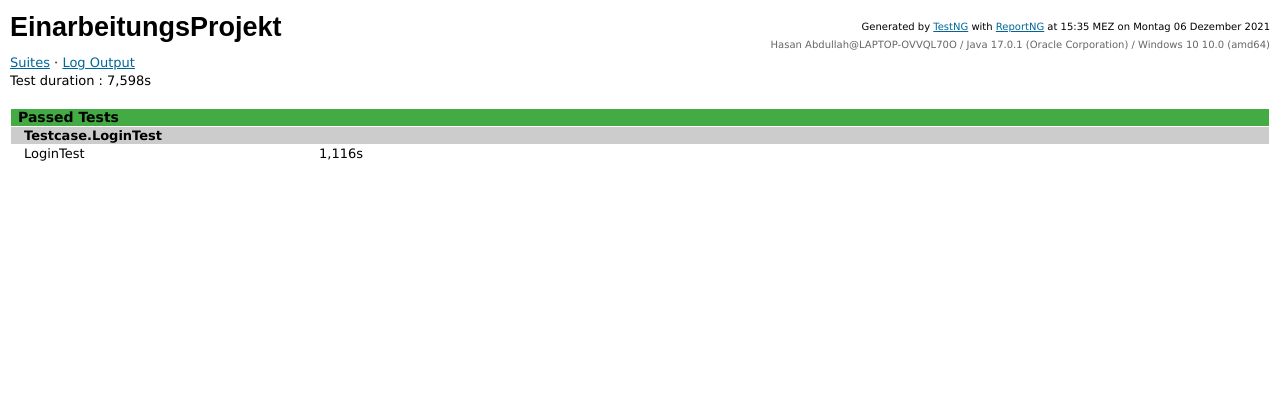
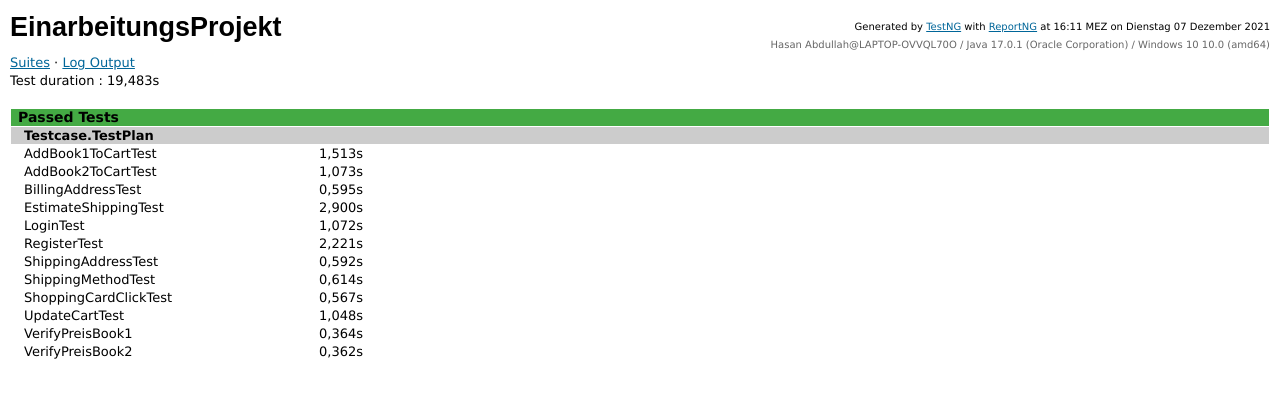
Before and after one commit to habdullahNelta/EinarbeitungsProjekt, a plain HTML site: page test-output/html/suite0_test0_results.html in a window 1280 px wide. Drawn offline with Linux system fonts and the light colour scheme.

Commit message:
report updata

```diff
--- a/test-output/html/suite0_test0_results.html
+++ b/test-output/html/suite0_test0_results.html
@@ -12,7 +12,7 @@
 <body>
 <div id="meta">
 Generated by <a href="http://www.testng.org" target="_blank">TestNG</a> with <a href="https://github.com/testng-team/reportng" target="_blank">ReportNG</a>
-at 15:35 MEZ on Montag 06 Dezember 2021
+at 16:11 MEZ on Dienstag 07 Dezember 2021
     <br/><span
     id="systemInfo">Hasan Abdullah@LAPTOP-OVVQL70O&nbsp;/&nbsp;Java 17.0.1 (Oracle Corporation)&nbsp;/&nbsp;Windows 10 10.0 (amd64)</span>
 </div>
@@ -24,7 +24,7 @@ at 15:35 MEZ on Montag 06 Dezember 2021
 </p>
 
 <p>Test duration
-    : 7,598s</p>
+    : 19,483s</p>
 
 
 
@@ -34,14 +34,179 @@ at 15:35 MEZ on Montag 06 Dezember 2021
             <th colspan="3" class="header passed">Passed Tests</th>
         </tr>
             <tr>
-                <td class="group" colspan="3">Testcase.LoginTest</td>
+                <td class="group" colspan="3">Testcase.TestPlan</td>
             </tr>
+    <tr>
+        <td class="method">
+                AddBook1ToCartTest
+        </td>
+        <td class="duration">
+            1,513s
+        </td>
+        <td class="result">
+            <!-- Display the dependencies for skipped test methods -->
+
+
+            <!-- Show logger output for the test -->
+
+        </td>
+    </tr>
+    <tr>
+        <td class="method">
+                AddBook2ToCartTest
+        </td>
+        <td class="duration">
+            1,073s
+        </td>
+        <td class="result">
+            <!-- Display the dependencies for skipped test methods -->
+
+
+            <!-- Show logger output for the test -->
+
+        </td>
+    </tr>
+    <tr>
+        <td class="method">
+                BillingAddressTest
+        </td>
+        <td class="duration">
+            0,595s
+        </td>
+        <td class="result">
+            <!-- Display the dependencies for skipped test methods -->
+
+
+            <!-- Show logger output for the test -->
+
+        </td>
+    </tr>
+    <tr>
+        <td class="method">
+                EstimateShippingTest
+        </td>
+        <td class="duration">
+            2,900s
+        </td>
+        <td class="result">
+            <!-- Display the dependencies for skipped test methods -->
+
+
+            <!-- Show logger output for the test -->
+
+        </td>
+    </tr>
     <tr>
         <td class="method">
                 LoginTest
         </td>
         <td class="duration">
-            1,116s
+            1,072s
+        </td>
+        <td class="result">
+            <!-- Display the dependencies for skipped test methods -->
+
+
+            <!-- Show logger output for the test -->
+
+        </td>
+    </tr>
+    <tr>
+        <td class="method">
+                RegisterTest
+        </td>
+        <td class="duration">
+            2,221s
+        </td>
+        <td class="result">
+            <!-- Display the dependencies for skipped test methods -->
+
+
+            <!-- Show logger output for the test -->
+
+        </td>
+    </tr>
+    <tr>
+        <td class="method">
+                ShippingAddressTest
+        </td>
+        <td class="duration">
+            0,592s
+        </td>
+        <td class="result">
+            <!-- Display the dependencies for skipped test methods -->
+
+
+            <!-- Show logger output for the test -->
+
+        </td>
+    </tr>
+    <tr>
+        <td class="method">
+                ShippingMethodTest
+        </td>
+        <td class="duration">
+            0,614s
+        </td>
+        <td class="result">
+            <!-- Display the dependencies for skipped test methods -->
+
+
+            <!-- Show logger output for the test -->
+
+        </td>
+    </tr>
+    <tr>
+        <td class="method">
+                ShoppingCardClickTest
+        </td>
+        <td class="duration">
+            0,567s
+        </td>
+        <td class="result">
+            <!-- Display the dependencies for skipped test methods -->
+
+
+            <!-- Show logger output for the test -->
+
+        </td>
+    </tr>
+    <tr>
+        <td class="method">
+                UpdateCartTest
+        </td>
+        <td class="duration">
+            1,048s
+        </td>
+        <td class="result">
+            <!-- Display the dependencies for skipped test methods -->
+
+
+            <!-- Show logger output for the test -->
+
+        </td>
+    </tr>
+    <tr>
+        <td class="method">
+                VerifyPreisBook1
+        </td>
+        <td class="duration">
+            0,364s
+        </td>
+        <td class="result">
+            <!-- Display the dependencies for skipped test methods -->
+
+
+            <!-- Show logger output for the test -->
+
+        </td>
+    </tr>
+    <tr>
+        <td class="method">
+                VerifyPreisBook2
+        </td>
+        <td class="duration">
+            0,362s
         </td>
         <td class="result">
             <!-- Display the dependencies for skipped test methods -->
```
Also changed, not shown: pom.xml (+7 -0 lines), test-output/html/index.html (+5 -4 lines), test-output/xml/Testcase.TestPlan_results.xml (+46 -46 lines), Screenshots/AddBook1ToCartTest_20211204_152723.png (deleted), Screenshots/AddBook2ToCartTest_20211204_152724.png (deleted), 1 other file.
